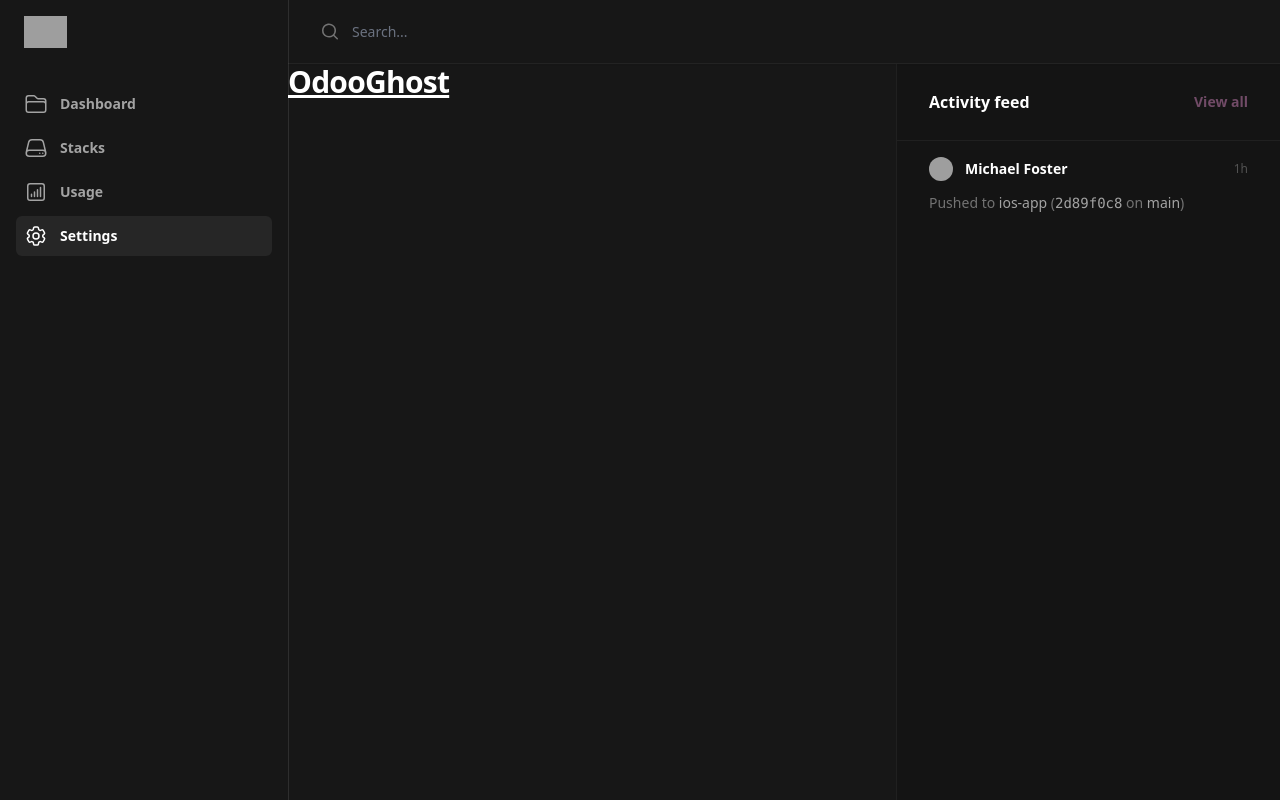
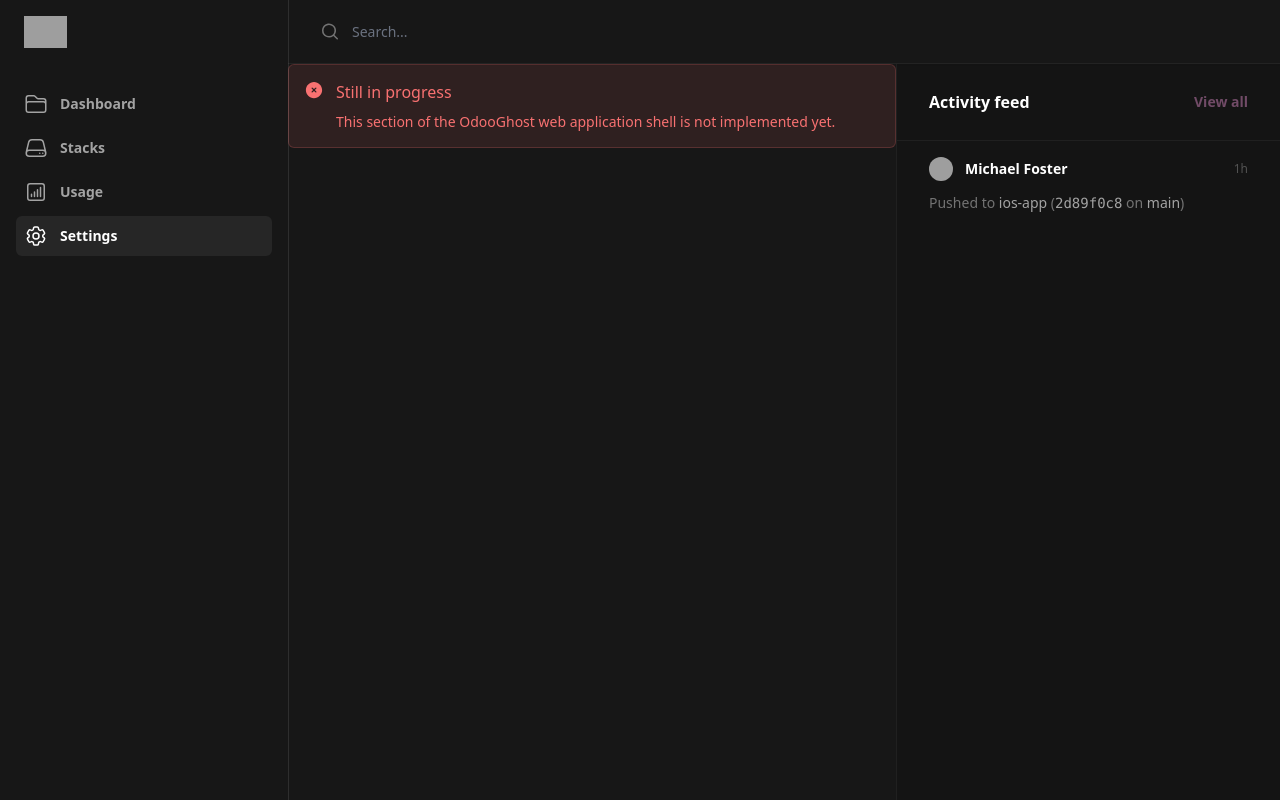
Before and after one commit to remyz17/odooghost, a Vue app in the folder web/: page /settings in a window 1280 px wide. Built offline with nearby package versions, Linux system fonts and the light colour scheme; grey boxes are pictures that could not be loaded.

Commit message:
fix(SettingsView.vue, StackView.vue, UsageView.vue): replace placeholder content with VErrorAlert component to indicate that the sections are not implemented yet

```diff
--- a/web/src/views/settings/SettingsView.vue
+++ b/web/src/views/settings/SettingsView.vue
@@ -1,5 +1,13 @@
+<script setup>
+import VErrorAlert from '@/components/alerts/VErrorAlert.vue'
+</script>
+
 <template>
-  <main>
-    <h1 class="text-3xl font-bold underline">OdooGhost</h1>
-  </main>
+  <div>
+    <VErrorAlert
+      title="Still in progress"
+      text="This section of the OdooGhost web application shell
+    is not implemented yet."
+    />
+  </div>
 </template>
--- a/web/src/views/stack/StackView.vue
+++ b/web/src/views/stack/StackView.vue
@@ -1,5 +1,13 @@
+<script setup>
+import VErrorAlert from '@/components/alerts/VErrorAlert.vue'
+</script>
+
 <template>
-  <main>
-    <h1 class="text-3xl font-bold underline">OdooGhost</h1>
-  </main>
+  <div>
+    <VErrorAlert
+      title="Still in progress"
+      text="This section of the OdooGhost web application shell
+    is not implemented yet."
+    />
+  </div>
 </template>
--- a/web/src/views/usage/UsageView.vue
+++ b/web/src/views/usage/UsageView.vue
@@ -1,5 +1,13 @@
+<script setup>
+import VErrorAlert from '@/components/alerts/VErrorAlert.vue'
+</script>
+
 <template>
-  <main>
-    <h1 class="text-3xl font-bold underline">OdooGhost</h1>
-  </main>
+  <div>
+    <VErrorAlert
+      title="Still in progress"
+      text="This section of the OdooGhost web application shell
+    is not implemented yet."
+    />
+  </div>
 </template>
```
